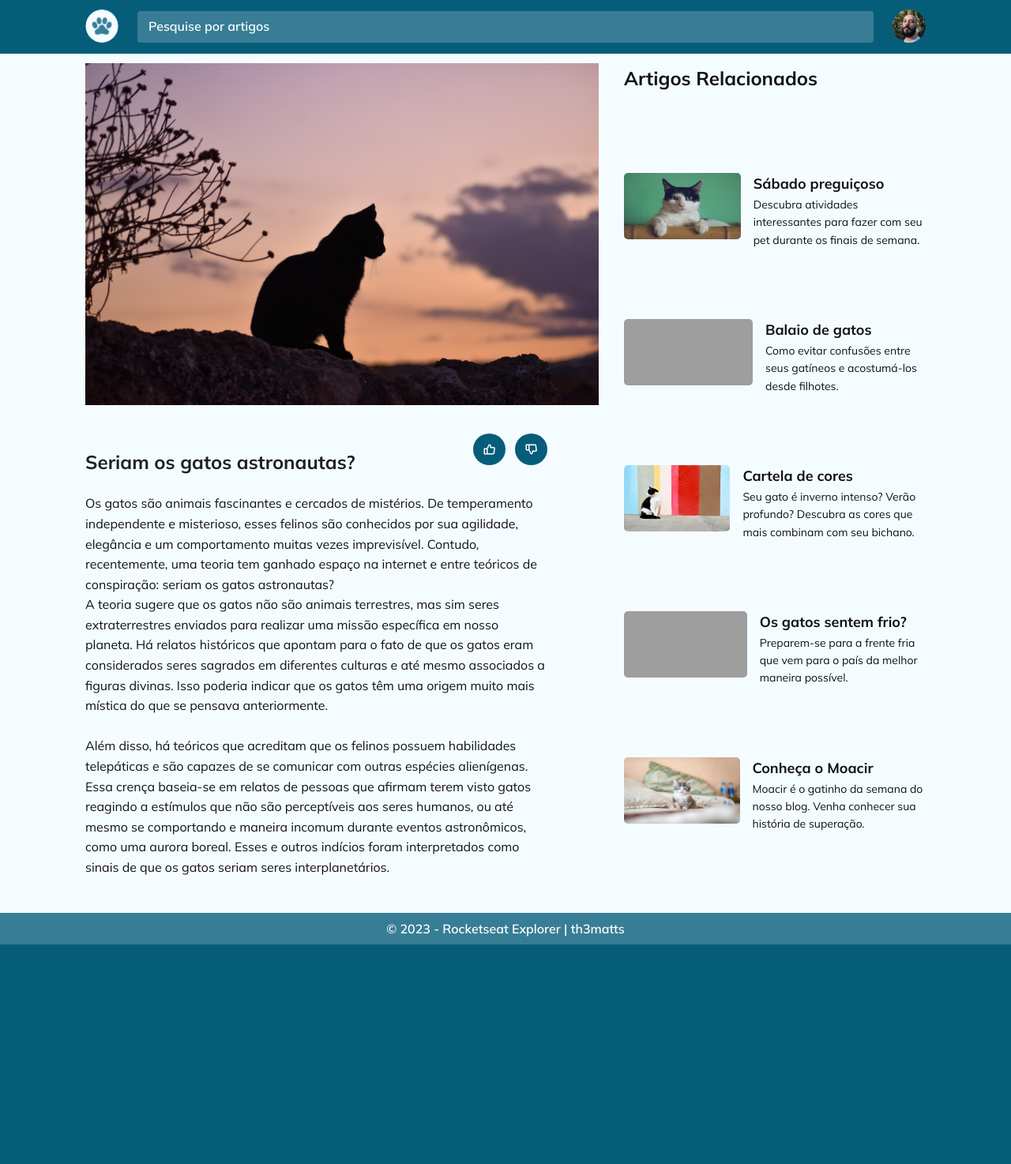
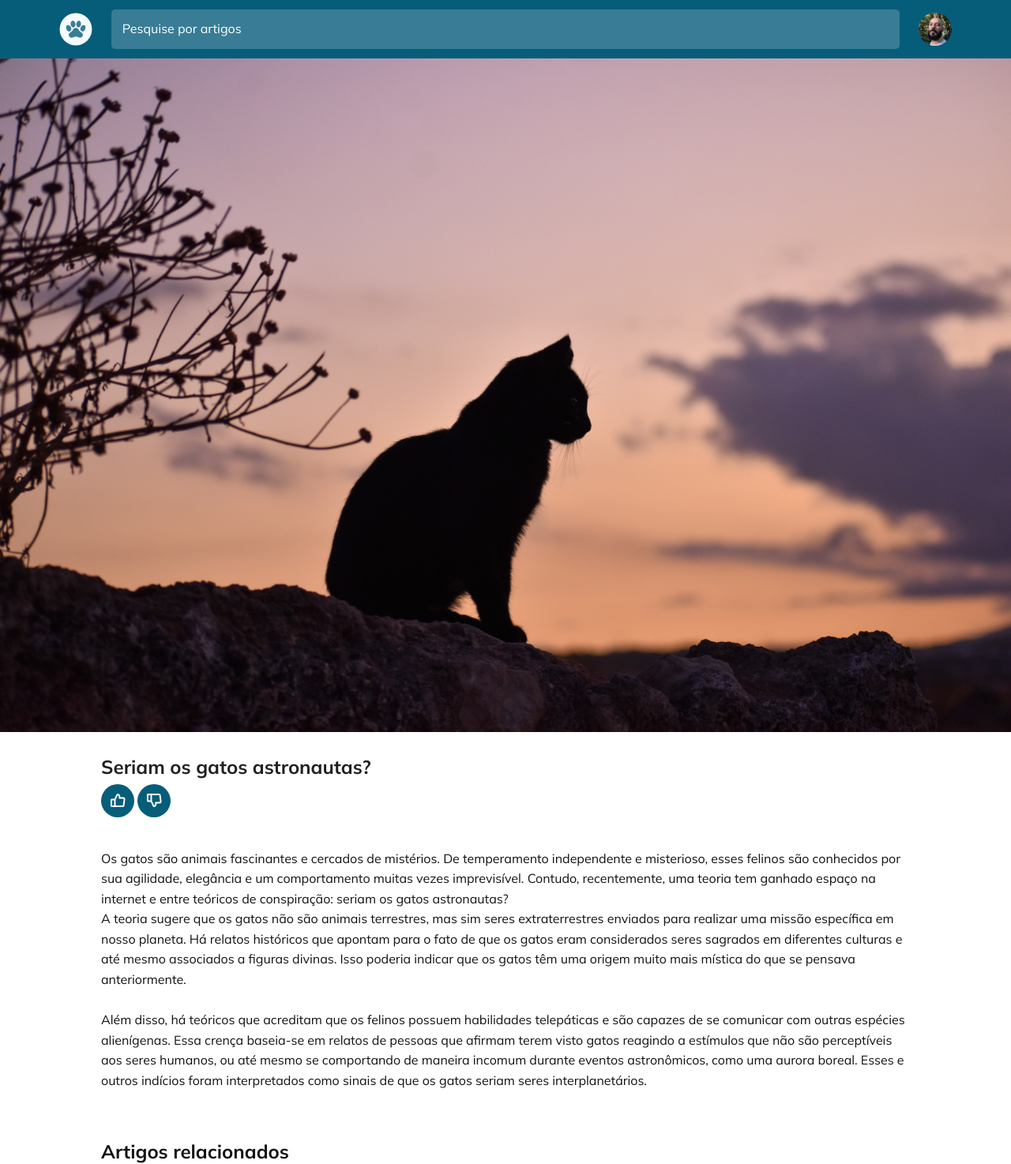
Before and after one commit to Th3Matts/stage3c2, a plain HTML site: page index.html in a window 1280 px wide. Shown: the top 1474 px of the page at 79% size. Before the commit the page ends 1196 px from the top, so only its background shows below. Drawn offline with Linux system fonts and the light colour scheme; grey boxes are pictures that could not be loaded.

Commit message:
Stage 3 | Blog dos gatos tentativa 2

```diff
--- a/index.html
+++ b/index.html
@@ -17,115 +17,113 @@
 
 </head>
 <body>
-  <div id="app">
-    <header class="container">
-      <nav>
+  <div class="area">
+    <header>
+
+      <nav class="container">
         <a href="#">
-          <img src="./assets/paw.png" alt="Icone do site, que é uma patinha de gato">
+          <img src="./assets/paw.svg" alt="Botão que leva a homepage">
+        </a>
+
+        <form>
+          <div class="input-wrapper">
+            <label for="search-bar"> Pesquise por artigos </label>
+            <input type="search" id="search-bar" placeholder="Pesquise por artigos">
+          </div>
+        </form>
+
+        <a href="https://www.instagram.com/themattsmatts/" target="_blank">
+          <img src="./assets/profile.jpeg" alt="Foto de perfil do usuário">
         </a>
       </nav>
-      <form action="">
-        <div class="input-wrapper">
-          <label for=""></label>
-          <input type="search" id="search" placeholder="Pesquise por artigos">
+    </header>
+   <main>
+    <div class="article-wrapper">
+      <img src="./assets/cat1.jpeg" alt="">
 
-        </div>
-      </form>
-      <a href="https://www.instagram.com/themattsmatts/" target="_blank">
-        <img src="./assets/profile.jpeg" alt="Imagem de perfil do usuário">
-      </a>
-    </header>
+      <div class="title-wrapper">
+        <h2> Seriam os gatos astronautas? </h2>
 
-    <main>
-      <div class="container">
-        <div class="article-wrapper">
-
-          <img src="./assets/cat1.jpeg" alt="Imagem de capa do artigo">
-          <section class="first-article">
-            <div class="title">
-            <h2> Seriam os gatos astronautas? </h2>
-              <div class="btn-wrapper">
-                <button> <img src="./assets/positive.svg" alt=""> </button>
-                <button> <img src="./assets/negative.svg" alt=""> </button>
-              </div>
-            </div>
-            <p>
-              Os gatos são animais fascinantes e cercados de mistérios. De temperamento independente e misterioso,
-               esses felinos são conhecidos por sua agilidade, elegância e um comportamento muitas
-               vezes imprevisível. Contudo, recentemente, uma teoria tem ganhado espaço na internet e entre
-               teóricos de conspiração: seriam os gatos astronautas?<br>
-
-               A teoria sugere que os gatos não são animais terrestres, mas sim seres extraterrestres
-               enviados para realizar uma missão específica em nosso planeta. Há relatos históricos
-               que apontam para o fato de que os gatos eram considerados seres sagrados em diferentes
-               culturas e até mesmo associados a figuras divinas. Isso poderia indicar que os gatos
-               têm uma origem muito mais mística do que se pensava anteriormente.<br>
-               <br>
-               Além disso, há teóricos que acreditam que os felinos possuem habilidades
-               telepáticas e são capazes de se comunicar com outras espécies alienígenas.
-               Essa crença baseia-se em relatos de pessoas que afirmam terem visto gatos reagindo
-               a estímulos que não são perceptíveis aos seres humanos, ou até mesmo se comportando
-               e maneira incomum durante eventos astronômicos, como uma aurora boreal.
-               Esses e outros indícios foram interpretados como sinais de que os gatos seriam seres
-               interplanetários.
-            </p>
-          </section>
-
-        </div>
-        <div class="related-wrapper">
-          <h2>Artigos Relacionados</h2>
-
-          <div class="related-article">
-            <img src="./assets/cat2.jpeg" alt="">
-            <section>
-              <h3> Sábado preguiçoso </h3>
-              <p>Descubra atividades interessantes para fazer com seu pet durante os finais de semana.</p>
-            </section>
+        <div class="button-wrapper">
+          <button><img src="./assets/positive.svg" alt="Botão de nota positiva no artigo"></button>
+          <button><img src="./assets/negative.svg" alt="Botão de nota negativa no artigo"></button>
         </div>
 
-          <div class="related-article">
-            <img src="./assets/cat3.jpeg" alt="">
-            <section>
-              <h3> Balaio de gatos </h3>
-              <p>Como evitar confusões entre seus gatíneos e acostumá-los desde filhotes.</p>
-            </section>
-          </div>
-
-          <div class="related-article">
-            <img src="./assets/cat4.jpeg" alt="">
-            <section>
-              <h3> Cartela de cores </h3>
-              <p>Seu gato é inverno intenso? Verão profundo? Descubra as cores que mais combinam com seu bichano.</p>
-            </section>
-          </div>
-
-          <div class="related-article">
-            <img src="./assets/cat5.jpeg" alt="">
-            <section>
-              <h3> Os gatos sentem frio? </h3>
-              <p>Preparem-se para a frente fria que vem para o país da melhor maneira possível.</p>
-            </section>
-          </div>
-
-          <div class="related-article">
-            <img src="./assets/cat6.jpeg" alt="">
-            <section>
-              <h3> Conheça o Moacir </h3>
-              <p>Moacir é o gatinho da semana do nosso blog. Venha conhecer sua história de superação.</p>
-            </section>
-          </div>
+        <figcaption>
+          <p>
+            Os gatos são animais fascinantes e cercados de mistérios.
+            De temperamento independente e misterioso, esses felinos são
+            conhecidos por sua agilidade, elegância e um comportamento
+            muitas vezes imprevisível.
+            Contudo, recentemente, uma teoria tem ganhado espaço na
+            internet e entre teóricos de conspiração: seriam os gatos
+            astronautas?<br>
+            A teoria sugere que os gatos não são animais terrestres,
+            mas sim seres extraterrestres enviados para realizar uma
+            missão específica em nosso planeta. Há relatos históricos
+            que apontam para o fato de que os gatos eram considerados
+            seres sagrados em diferentes culturas e até mesmo associados
+            a figuras divinas. Isso poderia indicar que os gatos têm uma
+            origem muito mais mística do que se pensava anteriormente.<br>
+            <br>
+            Além disso, há teóricos que acreditam que os felinos possuem
+            habilidades telepáticas e são capazes de se comunicar com outras
+            espécies alienígenas. Essa crença baseia-se em relatos de pessoas
+            que afirmam terem visto gatos reagindo a estímulos que não são
+            perceptíveis aos seres humanos, ou até mesmo se comportando de
+            maneira incomum durante eventos astronômicos, como uma aurora boreal.
+            Esses e outros indícios foram interpretados como sinais de que os
+            gatos seriam seres interplanetários.
+          </p>
+        </figcaption>
       </div>
 
     </div>
   </main>
+  <aside>
+    <h2>Artigos relacionados</h2>
+    <div class="related-wrapper">
+        <img src="./assets/cat2.jpeg" alt="">
+        <section>
+          <h3>Sábado preguiçoso</h3>
+          <p>Descubra atividades interessantes para fazer com seu pet durante os finais de semana.</p>
+        </section>
+      </div>
+      <div class="related-wrapper">
+        <img src="./assets/cat2.jpeg" alt="">
+        <section>
+          <h3>Sábado preguiçoso</h3>
+          <p>Descubra atividades interessantes para fazer com seu pet durante os finais de semana.</p>
+        </section>
+      </div>
+      <div class="related-wrapper">
+        <img src="./assets/cat2.jpeg" alt="">
+        <section>
+          <h3>Sábado preguiçoso</h3>
+          <p>Descubra atividades interessantes para fazer com seu pet durante os finais de semana.</p>
+        </section>
+      </div>
+      <div class="related-wrapper">
+        <img src="./assets/cat2.jpeg" alt="">
+        <section>
+          <h3>Sábado preguiçoso</h3>
+          <p>Descubra atividades interessantes para fazer com seu pet durante os finais de semana.</p>
+        </section>
+      </div>
+      <div class="related-wrapper">
+        <img src="./assets/cat2.jpeg" alt="">
+        <section>
+          <h3>Sábado preguiçoso</h3>
+          <p>Descubra atividades interessantes para fazer com seu pet durante os finais de semana.</p>
+        </section>
+      </div>
+  </aside>
 
    <footer>
-      <div class="container">
     <p>
       © 2023 - Rocketseat Explorer | <a href="https://github.com/Th3Matts" target="_blank">th3matts</a>
     </p>
    </footer>
   </div>
-  </div>
 </body>
 </html>
--- a/style.css
+++ b/style.css
@@ -16,218 +16,182 @@
   --color-text-p: #121214;
 }
 
-html{
-  background: var(--color-dark-green);
+body,
+a,
+input,
+input::placeholder{
+  color: var(--color-white);
+  font-family: Mulish;
+  font-size: 16px;
+  font-style: normal;
+  font-weight: 400;
+  line-height: 160%;
 }
 
-body,
-input,
-footer a{
-  color: var(--color-white);
+.area{
+  height: 100dvh;
 
-  font-family: "Mulish", sans-serif;
-  line-height: 100%;
-
-}
-
-#app{
   display: grid;
-  grid-template-rows: max-content 1fr max-content;
-  height: 100vh;
+  grid-template-rows: max-content 1fr 1fr max-content;
 }
 
 header,
-nav,
-footer .container{
+footer,
+nav.container a{
+  display: flex;
+  justify-content: center;
+}
+
+header{
+  background: var(--color-dark-green);
+
+  padding: 12px;
+}
+
+.container{
+  width: max(90%, 700px);
+
   display: flex;
   align-items: center;
 
-  gap: 1.5rem;
+  gap: 1.50rem;
 }
 
-.container{
-  width: min(70rem, 100%);
+form{
+  display: table-cell;
 
-  margin: 0 auto;
-  padding: 12px 1.75rem;
+  flex: 1;
 }
 
-header a img{
+.input-wrapper input{
+  background: var(--color-opacity);
+
+  width: 100%;
+
+  border: none;
+  border-radius: 5px;
+
+  overflow: auto;
+
+  padding: 12px 16px 12px 14px;
+}
+
+.input-wrapper label{
+  width: 1px;
+  height: 1px;
+
+  overflow: hidden;
+  position: absolute;
+}
+
+nav img{
   border-radius: 50%;
 
   width: 42px;
   height: 42px;
 }
 
-/* Permite o formulário seguir o tamanho do header */
-header form{
-  flex: 1;
-}
-
-/* Input com o tamanho de 100% para acompanhar todo o tamanho do header */
-.input-wrapper input{
-  background: var(--color-opacity);
-  color: var(--color-white);
-
-  border: none;
-  border-radius: 4px;
-
-  width: 100%;
-
-  padding: 12px 16px 12px 14px;
-}
-
-::placeholder{
-  color: var(--color-white);
-
-  font-family: "Mulish", sans-serif;
-  font-size: 1rem;
-  font-weight: 600;
-}
-
-main{
-  background: var(--color-white-10);
-  color: var(--color-text-p);
-}
-
-main .container img{
+main img{
   width: 100%;
 
   display: block;
 }
 
-main p{
-  font-size: 1rem;
-  font-weight: 400;
-  line-height: 160%;
+.title-wrapper,
+.related-wrapper{
+  width: min(70rem, 80%);
+  margin: 2rem auto;
 }
 
-.title{
-  display: grid;
+.title-wrapper{
+
+  display: flex;
+  flex-direction: column;
+  gap: 8px;
+
+}
+
+main h2, aside{
+  color: var(--color-text-h);
+}
+
+main button{
+  background: var(--color-dark-green);
+
+  border-radius: 50%;
+  border: none;
+  width: 42px;
+  height: 42px;
+
+  padding: 10px;
+}
+
+main p, aside{
+  color: var(--color-text-p);
+
+  font-size: 1rem;
+  line-height: 160%;
+
+  margin-top: 2rem;
+}
+
+aside h2{
+  margin: 0 auto;
+  width: min(70rem, 80%);
+}
+
+.related-wrapper{
+  display: flex;
+
   gap: 8px;
 }
 
-.title h2{
-  color: var(--color-text-h);
-  margin-top: 2rem;
-}
-
-.title button{
-  background: var(--color-dark-green);
-
-  border: none;
-  border-radius: 50%;
-
-  padding: 12px;
-}
-
-.btn-wrapper{
-  display: flex;
-  gap: 12px;
-}
-
-.first-article p{
-  margin:2rem 0;
-}
-
-.related-wrapper{
-  display: grid;
-  gap: 2rem;
-
-  margin-bottom: 2rem;
-}
-
-.related-wrapper h2{
-  font-size: 1.50rem;
-  font-weight: 700;
-  line-height: 160%;
-}
-
-.related-wrapper h3{
-  font-size: 1.125rem;
-  font-weight: 700;
-  line-height: 160%;
-}
-
-.related-article{
-  width: 382px;
-  height: 84px;
-
-  display: flex;
-  gap: 1rem;
-}
-
-.related-article p{
-  leading-trim: both;
-
-  text-edge: cap;
-  font-family: Mulish;
-  font-size: 14px;
-  font-style: normal;
-  font-weight: 400;
-  line-height: 160%
-}
-
-.related-article img{
+.related-wrapper img{
   border-radius: 5px;
 
   width: 151px;
-  height: 84px;
-
-  display: block;
-}
-
-.related-wrapper h3{
-  leading-trim: both;
-
-  text-edge: cap;
-  font-family: Mulish;
-  font-size: 18px;
-  font-style: normal;
-  font-weight: 700;
-  line-height: 160%
+  height: fit-content;
 }
 
 footer{
   background: var(--color-light-green);
 }
 
-footer .container{
-  font-weight: 600;
-  justify-content: center;
-}
-
-@media (min-width: 1024px) {
+@media (min-width: 1440px) {
   .container{
-    width: min(70rem, 100%);
-
-    margin: 0 auto;
-    padding: 12px 1.75rem;
-  }
-  main .container{
-    display: flex;
-
-    gap: 2rem;
+    width: max(80%, 800px);
   }
 
-  main .first-article{
-    width: 90%;
+  .area{
 
-    display: block;
+    display: grid;
+    grid-template-rows: max-content 1fr max-content;
+    grid-template-areas:
+    'header header header'
+    'main main aside'
+    'footer footer footer'
+    ;
   }
 
-  .title{
-    margin-top: 2rem;
-
-    display: flex;
-    justify-content: space-between;
-    align-items: center;
-    gap: 8px;
+  header{
+    grid-area: header;
   }
 
-  .related-article{
-    width: 382px;
-    height: 84px;
+  main{
+    width: max(80%, 800px);
+    /* border: solid 5px #ffcaff; */
+    margin:  auto;
+    grid-area: main;
   }
 
+  aside{
+    /* border: solid 5px #ffcaca; */
+    grid-area: aside;
+
+    height: 1fr;
+  }
+
+  footer{
+    grid-area: footer;
+  }
 }
```
Also changed, not shown: assets/paw.png (deleted), assets/paw.svg (added). Lines whose indentation alone changed are shown as unchanged.
